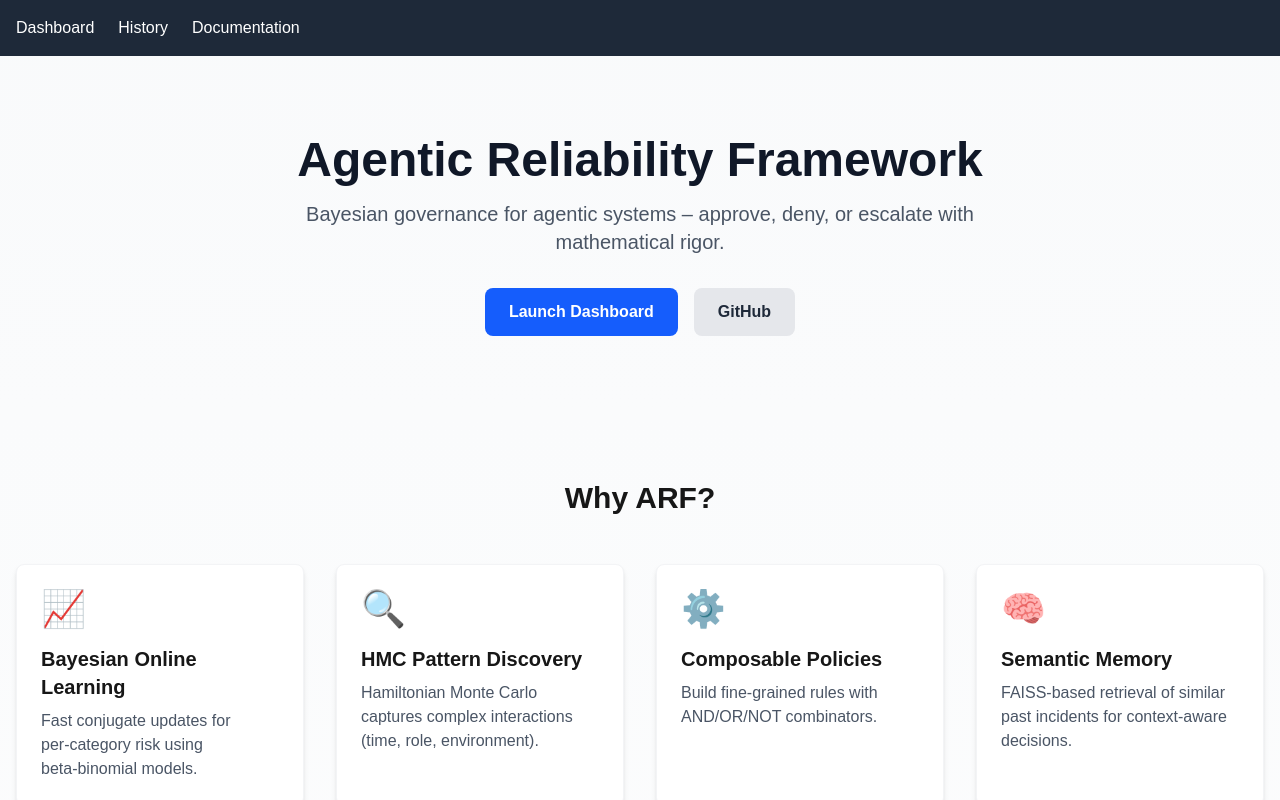
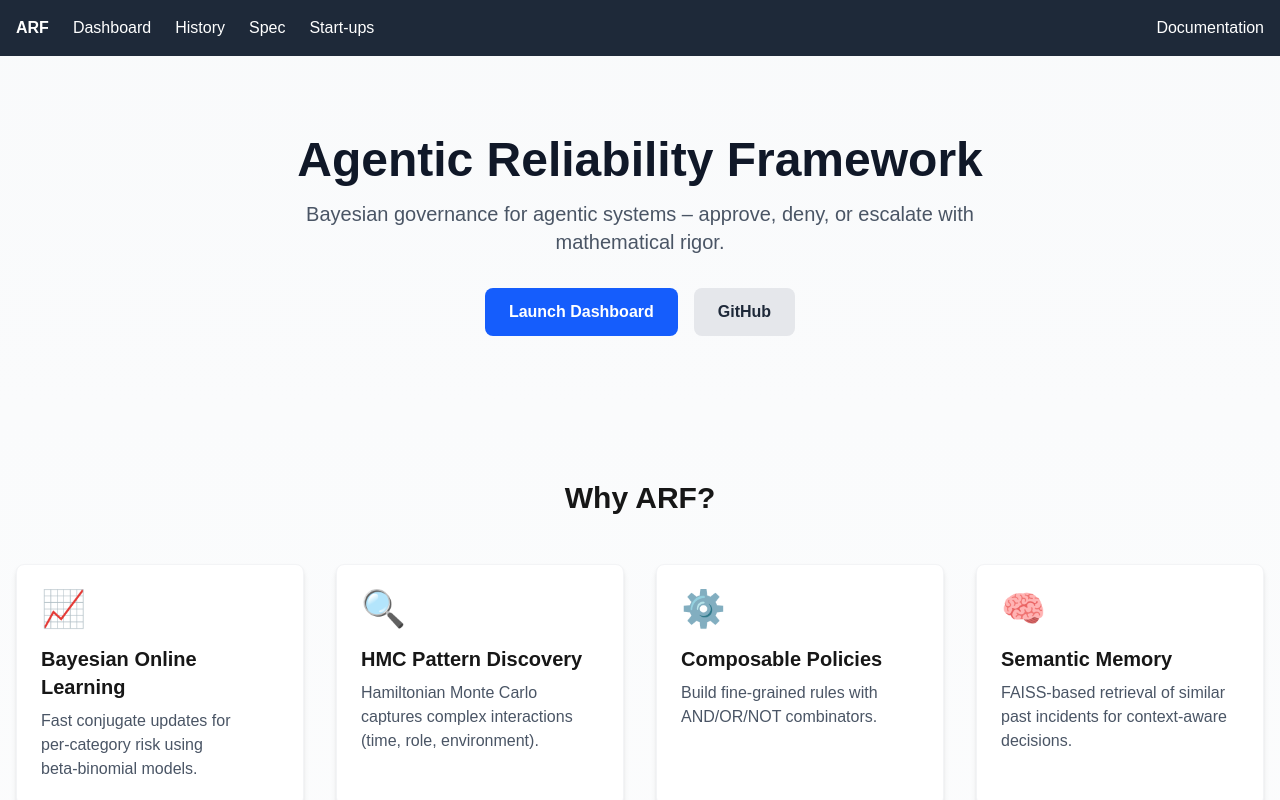
Before and after one commit to arf-foundation/arf-frontend, a Next.js app: page / in a window 1280 px wide. Shown: the top 800 px of the page. Built offline with nearby package versions, Linux system fonts and the light colour scheme.

Commit message:
Update layout.tsx

```diff
--- a/app/layout.tsx
+++ b/app/layout.tsx
@@ -1,10 +1,10 @@
 import type { Metadata } from 'next';
-import Link from 'next/link';               // ← Added for client‑side navigation
+import Link from 'next/link';
 import './globals.css';
 
 export const metadata: Metadata = {
-  title: 'ARF Dashboard',
-  description: 'Agentic Reliability Framework Frontend',
+  title: 'ARF – Agentic Reliability Framework',
+  description: 'Bayesian governance for agentic systems',
 };
 
 export default function RootLayout({
@@ -15,30 +15,37 @@ export default function RootLayout({
   return (
     <html lang="en">
       <body className="min-h-screen bg-gray-100">
-        {/*
-          Navbar – now using Next.js Link for internal routes (faster, no full reload)
-          External documentation link opens in a new tab with security attributes.
-        */}
         <nav className="bg-gray-800 text-white shadow-md" aria-label="Main navigation">
           <div className="container mx-auto flex items-center gap-6 p-4">
-            <Link href="/" className="hover:underline focus:outline-none focus:ring-2 focus:ring-white rounded">
-              Dashboard
-            </Link>
-            <Link href="/history" className="hover:underline focus:outline-none focus:ring-2 focus:ring-white rounded">
-              History
-            </Link>
+            <Link href="/" className="font-bold hover:underline">ARF</Link>
+            <Link href="/dashboard" className="hover:underline">Dashboard</Link>
+            <Link href="/history" className="hover:underline">History</Link>
             <a
               href="https://arf-foundation.github.io/arf-spec/"
               target="_blank"
               rel="noopener noreferrer"
-              className="hover:underline focus:outline-none focus:ring-2 focus:ring-white rounded"
+              className="hover:underline"
+            >
+              Spec
+            </a>
+            <a
+              href="https://arf-foundation.github.io/arf-spec/enterprise/"
+              target="_blank"
+              rel="noopener noreferrer"
+              className="hover:underline"
+            >
+              Start‑ups
+            </a>
+            <a
+              href="https://arf-foundation.github.io/arf-spec/"
+              target="_blank"
+              rel="noopener noreferrer"
+              className="hover:underline ml-auto"
             >
               Documentation
             </a>
           </div>
         </nav>
-
-        {/* Page content */}
         <main>{children}</main>
       </body>
     </html>
```
